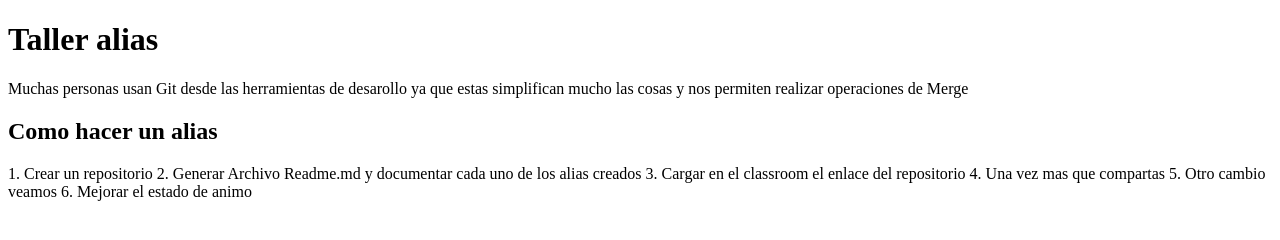
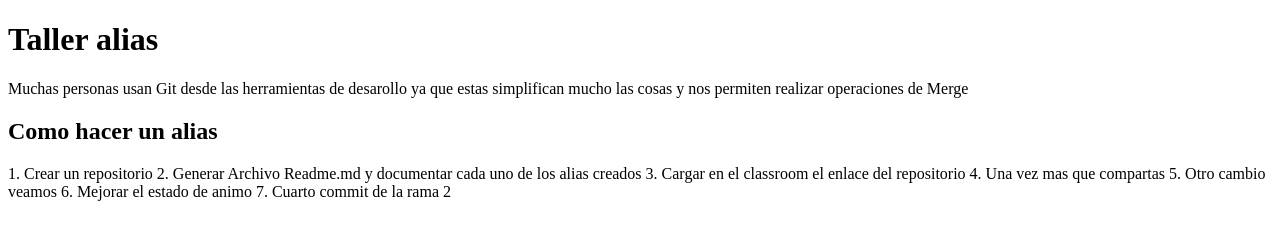
Before and after one commit to Carop1/proyectosJs, a plain HTML site: page index.html in a window 1280 px wide. Drawn offline with Linux system fonts and the light colour scheme.

Commit message:
rama 2 cuarto commit

```diff
--- a/index.html
+++ b/index.html
@@ -16,6 +16,7 @@
             4. Una vez mas que compartas
             5. Otro cambio veamos
             6. Mejorar el estado de animo
+            7. Cuarto commit de la rama 2
         </p>
     </div>
 </body>
```
